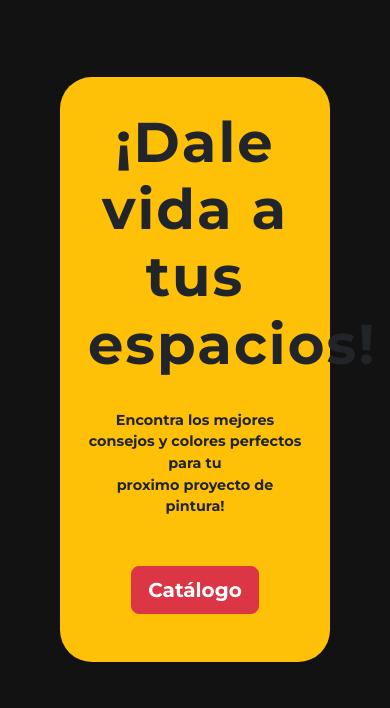
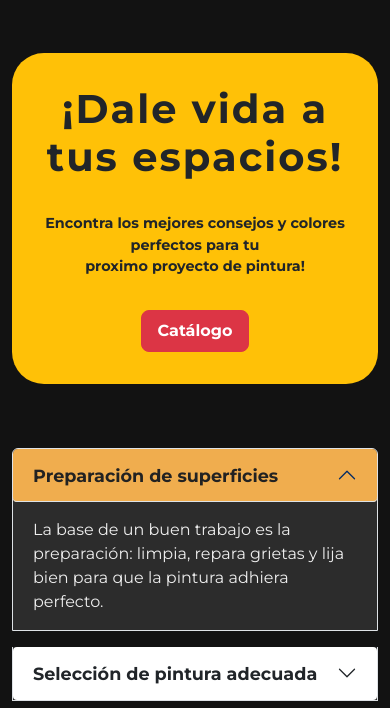
Before and after one commit to Ignaciotalon07/Pigments-2.0, a website: page pages/consejos.html in a window 390 px wide. Shown: the part 85-793 px from the top of the page. Drawn offline with nearby package versions, Linux system fonts and the light colour scheme.

Commit message:
Arreglo media en seccion consejos

```diff
--- a/css/consejos.css
+++ b/css/consejos.css
@@ -7,7 +7,7 @@ body {
 
 /* HERO */
 .hero {
-  margin: 0;
+  margin: 3.5rem;
   padding-top: 1rem;
   background-color: #fff700;
   border-radius: 1.5rem;
@@ -94,10 +94,20 @@ a {
 
 /* MEDIA PARA MOVILE*/
 @media (max-width: 575px) {
+  .hero {
+    margin: 1.5rem 0 4rem 0;
+  }
+  .hero-content {
+    margin: 0;
+    padding: 1rem 0 1rem 0;
+  }
+  .hero-content div a {
+    margin: 1rem 0 1rem 0;
+    font-size: 1rem;
+  }
   .main-title {
-    font-size: 3.5rem;
+    font-size: 2.5rem;
     font-weight: 600;
-    letter-spacing: 2px;
   }
   .description {
     font-size: 0.9rem;
@@ -108,10 +118,17 @@ a {
     margin-bottom: 3rem;
     padding: 0;
   }
+  /* FOOTER */
+  footer p {
+    font-size: 0.7rem;
+  }
 }
 
 /* MEDIA PARA TABLET / INTERMEDIO */
 @media (min-width: 576px) and (max-width: 991.98px) {
+  .hero {
+    margin: 3rem 0 4rem 0;
+  }
   .main-title {
     font-size: 4rem;
     font-weight: 600;
--- a/css/inicio.css
+++ b/css/inicio.css
@@ -173,7 +173,7 @@ footer p {
   line-height: 1.5;
 }
 
-/* MEDIA PARA MOVILE PEQUEÑO */
+/* MEDIA PARA MOVILE*/
 @media (max-width: 575px) {
   /* Hero content centrado y con padding */
   .hero-content {
--- a/pages/consejos.html
+++ b/pages/consejos.html
@@ -88,7 +88,7 @@
     <!-- CONSEJOS -->
     <main class="consejos-main flex-grow-1">
       <section class="container">
-          <article class="hero bg-warning rounded-5 m-5 ">
+          <article class="hero bg-warning rounded-5">
               <div class="hero-content d-flex row align-items-center text-center">
                 <h1>
                   <span class="main-title text-dark">¡Dale vida a tus espacios!</span>
```
